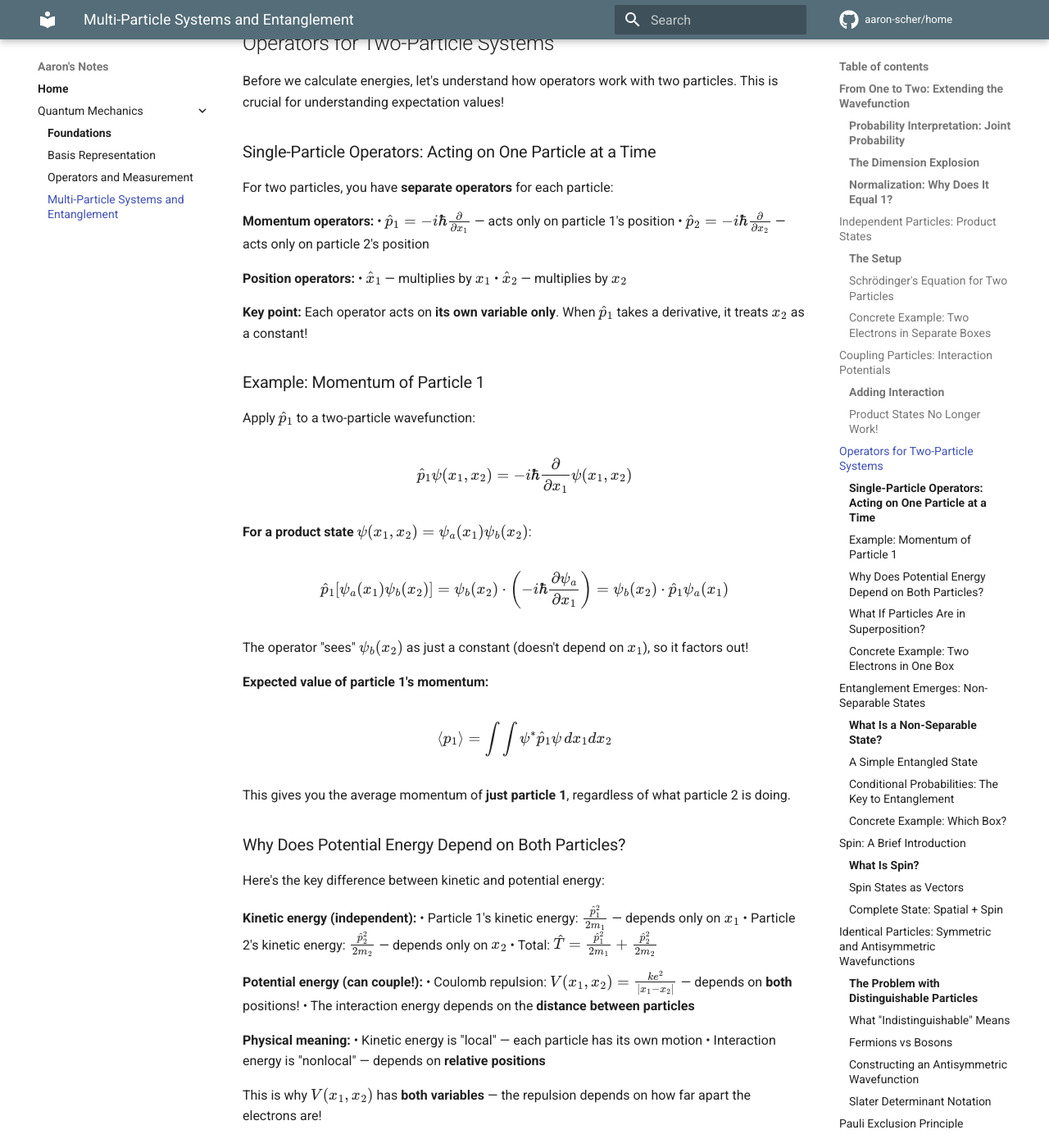
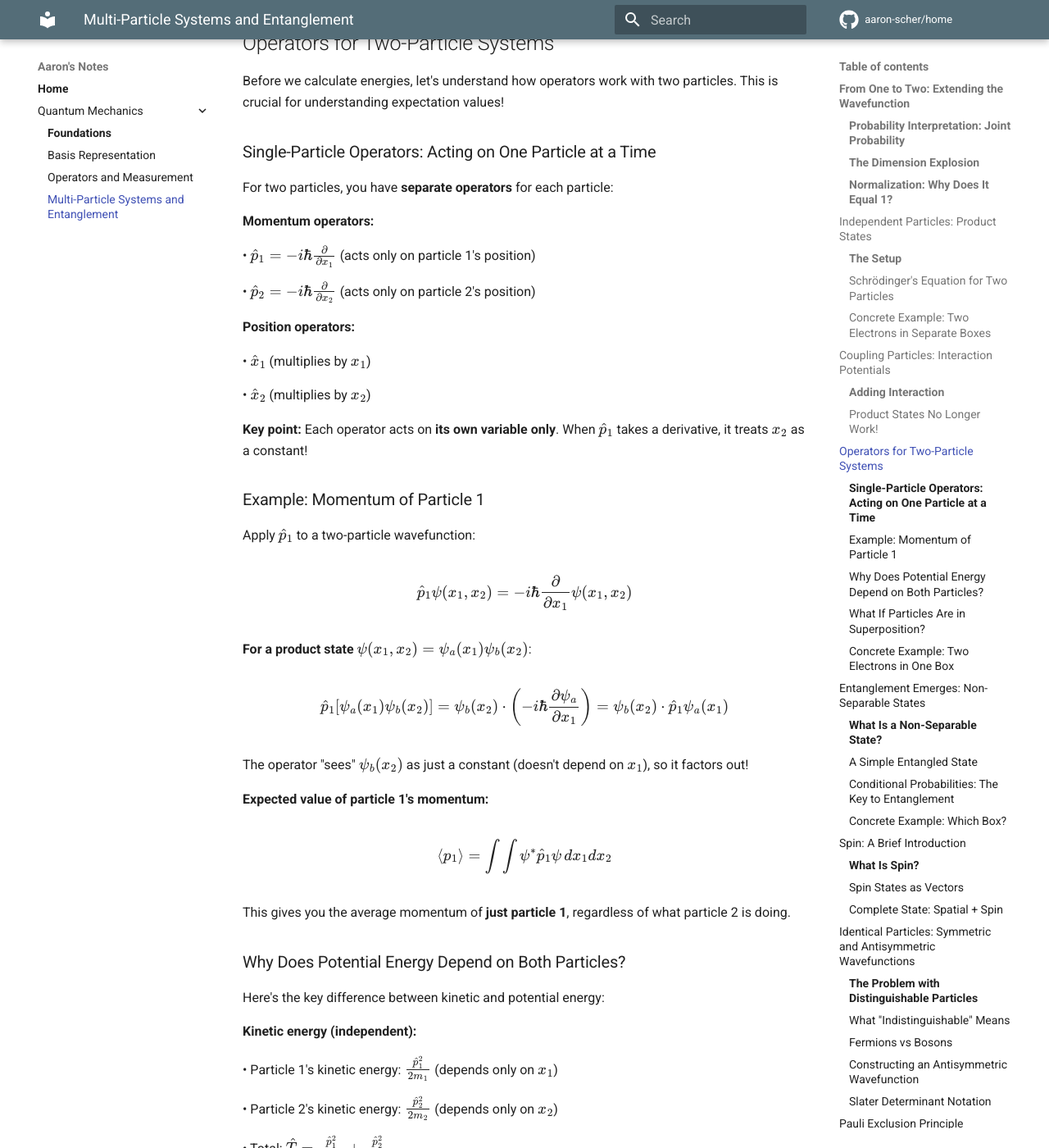
Before and after one commit to aaron-scher/home, an MkDocs documentation site: the page built from docs/quantum-mechanics/multi-particle-entanglement.md, in a window 1280 px wide and 1400 px high, scrolled down 5879 px. Shown: the whole window at 82% size. Built offline with MkDocs 1.6.1 and Material for MkDocs 9.7.7, drawn with Linux system fonts in a browser that asks for light colours; comment, search, counter and statistics services are not loaded; some of the changed text lies outside the part shown.

Commit message:
Replace em-dashes with parentheses for better readability
Fixed confusing em-dashes (—) that look like minus signs next to
actual minus signs in equations.

Changes:
• p̂₁ = -iℏ∂/∂x₁ — acts only... → p̂₁ = -iℏ∂/∂x₁ (acts only...)
• x̂₁ — multiplies by x₁ → x̂₁ (multiplies by x₁)
• KE: depends only on x₁ — ... → depends only on x₁ (...)
• "local" — each particle... → "local" (each particle...)

Added blank lines between bullet points for better visual separation.
Uses parentheses instead of em-dashes for clarifications.

Much cleaner and easier to read! No more confusion between em-dashes
and mathematical minus signs.

🤖 Generated with [Claude Code](https://claude.com/claude-code)

Co-Authored-By: Claude <noreply@anthropic.com>

```diff
--- a/docs/quantum-mechanics/multi-particle-entanglement.md
+++ b/docs/quantum-mechanics/multi-particle-entanglement.md
@@ -250,12 +250,16 @@ Before we calculate energies, let's understand how operators work with two parti
 For two particles, you have **separate operators** for each particle:
 
 **Momentum operators:**
-• $\hat{p}_1 = -i\hbar\frac{\partial}{\partial x_1}$ — acts only on particle 1's position
-• $\hat{p}_2 = -i\hbar\frac{\partial}{\partial x_2}$ — acts only on particle 2's position
+
+• $\hat{p}_1 = -i\hbar\frac{\partial}{\partial x_1}$ (acts only on particle 1's position)
+
+• $\hat{p}_2 = -i\hbar\frac{\partial}{\partial x_2}$ (acts only on particle 2's position)
 
 **Position operators:**
-• $\hat{x}_1$ — multiplies by $x_1$
-• $\hat{x}_2$ — multiplies by $x_2$
+
+• $\hat{x}_1$ (multiplies by $x_1$)
+
+• $\hat{x}_2$ (multiplies by $x_2$)
 
 **Key point:** Each operator acts on **its own variable only**. When $\hat{p}_1$ takes a derivative, it treats $x_2$ as a constant!
 
@@ -288,17 +292,24 @@ This gives you the average momentum of **just particle 1**, regardless of what p
 Here's the key difference between kinetic and potential energy:
 
 **Kinetic energy (independent):**
-• Particle 1's kinetic energy: $\frac{\hat{p}_1^2}{2m_1}$ — depends only on $x_1$
-• Particle 2's kinetic energy: $\frac{\hat{p}_2^2}{2m_2}$ — depends only on $x_2$
+
+• Particle 1's kinetic energy: $\frac{\hat{p}_1^2}{2m_1}$ (depends only on $x_1$)
+
+• Particle 2's kinetic energy: $\frac{\hat{p}_2^2}{2m_2}$ (depends only on $x_2$)
+
 • Total: $\hat{T} = \frac{\hat{p}_1^2}{2m_1} + \frac{\hat{p}_2^2}{2m_2}$
 
 **Potential energy (can couple!):**
-• Coulomb repulsion: $V(x_1, x_2) = \frac{ke^2}{|x_1 - x_2|}$ — depends on **both** positions!
+
+• Coulomb repulsion: $V(x_1, x_2) = \frac{ke^2}{|x_1 - x_2|}$ (depends on **both** positions!)
+
 • The interaction energy depends on the **distance between particles**
 
 **Physical meaning:**
-• Kinetic energy is "local" — each particle has its own motion
-• Interaction energy is "nonlocal" — depends on **relative positions**
+
+• Kinetic energy is "local" (each particle has its own motion)
+
+• Interaction energy is "nonlocal" (depends on **relative positions**)
 
 This is why $V(x_1, x_2)$ has **both variables** — the repulsion depends on how far apart the electrons are!
 
```
